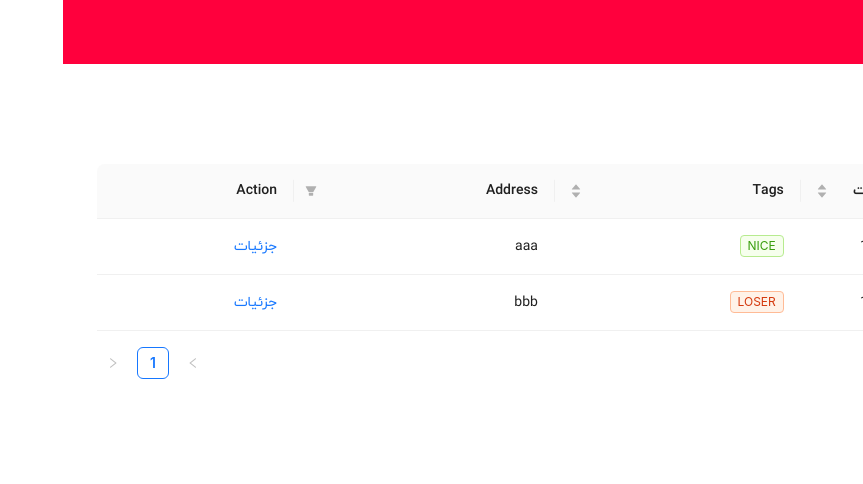
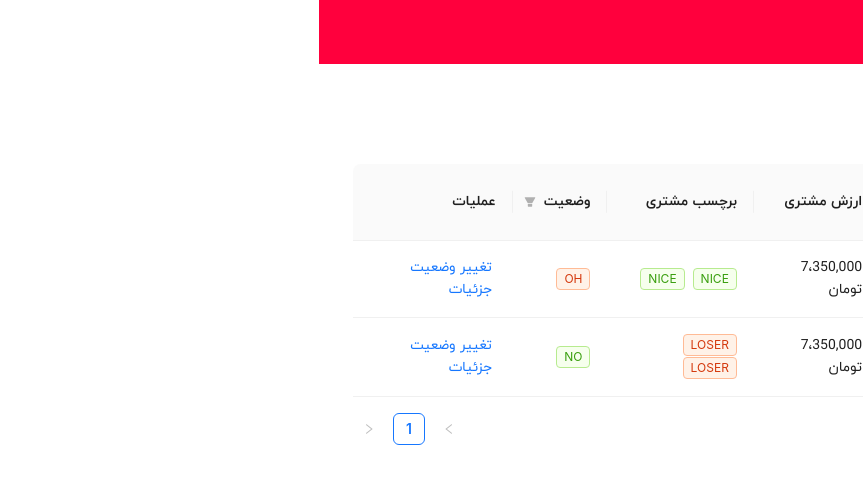
Before and after one commit to Sabamoradi/dashboard, a React (Create React App) app: page /customers in a window 1280 px wide. Shown: the top 484 px of the page, without its empty margins (417-1280 px from the left). Built offline with nearby package versions, Linux system fonts and the light colour scheme.

Commit message:
changes in table of customer

```diff
--- a/src/domain/Customers/container/Table/index.tsx
+++ b/src/domain/Customers/container/Table/index.tsx
@@ -5,13 +5,17 @@ import { Input, Table, Tag, Space } from "antd";
 import type { ColumnType, ColumnsType } from "antd/es/table";
 import "./style.scss";
 import { localTexts } from "../../../../locals/text";
+import { Fragment } from "react";
 
 interface DataType {
   key: string;
   name: string;
   subsDate: string;
+  averagePayment: string;
+  OrderNumber: number;
+  customerValue: string;
   tags: string[];
-  address: string;
+  tagsStatus?: string[];
 }
 
 type DataIndex = keyof DataType;
@@ -21,15 +25,21 @@ const data: DataType[] = [
     key: "1",
     name: "علیرضا رزاقی طاهری",
     subsDate: "1401/10/10",
+    averagePayment: "490,000 تومان",
+    OrderNumber: 15,
+    customerValue: "7،350,000 تومان",
     tags: ["nice"],
-    address:'aaa'
+    tagsStatus: ["oh"],
   },
   {
     key: "2",
     name: "پارسا قدیم خانی",
     subsDate: "1401/10/10",
+    averagePayment: "490,000 تومان",
+    OrderNumber: 20,
+    customerValue: "7،350,000 تومان",
     tags: ["loser"],
-    address:'bbb'
+    tagsStatus: ["no"],
   },
 ];
 
@@ -57,21 +67,37 @@ const CustomerTable = () => {
       title: `${localTexts.customer}`,
       dataIndex: "name",
       key: "name",
-      width: "15%",
       ...getColumnSearchProps("name"),
     },
     {
       title: `${localTexts.customerSubsDate}`,
       dataIndex: "subsDate",
       key: "subsDate",
-      width: "15%",
-      sorter: true,
+      // sorter: true,
     },
     {
-      title: "Tags",
+      title: `${localTexts.averagePayment}`,
+      dataIndex: "averagePayment",
+      key: "averagePayment",
+      // sorter: true,
+    },
+    {
+      title: `${localTexts.OrderNumber}`,
+      dataIndex: "OrderNumber",
+      key: "OrderNumber",
+      // sorter: true,
+    },
+    {
+      title: `${localTexts.customerValue}`,
+      dataIndex: "customerValue",
+      key: "customerValue",
+      // sorter: true,
+    },
+    {
+      title: `${localTexts.customerTag}`,
       key: "tags",
       dataIndex: "tags",
-      sorter: true,
+      // sorter: true,
       render: (tags: string[]) => (
         <span>
           {tags.map((tag) => {
@@ -80,7 +106,38 @@ const CustomerTable = () => {
               color = "volcano";
             }
             return (
-              <Tag color={color} key={tag}>
+              <Fragment key={`${tag}-wrapper`}>
+                <Tag color={color} key={`${tag}-first`}>
+                  {tag.toUpperCase()}
+                </Tag>
+                <Tag color={color} key={`${tag}-second`}>
+                  {tag.toUpperCase()}
+                </Tag>
+              </Fragment>
+            );
+          })}
+        </span>
+      ),
+    },
+    {
+      title: `${localTexts.status}`,
+      key: "tagsStatus",
+      dataIndex: "tagsStatus",
+      filters: [
+        {
+          text: "text",
+          value: "value",
+        },
+      ],
+      render: (tagsStatus: string[]) => (
+        <span>
+          {tagsStatus.map((tag, index) => {
+            let color = tag.length > 5 ? "geekblue" : "green";
+            if (tag === "oh") {
+              color = "volcano";
+            }
+            return (
+              <Tag color={color} key={`${index}-status`}>
                 {tag.toUpperCase()}
               </Tag>
             );
@@ -89,26 +146,17 @@ const CustomerTable = () => {
       ),
     },
     {
-        title: 'Address',
-        dataIndex: 'address',
-        filters: [
-          {
-            text: 'London',
-            value: 'London',
-          },
-          {
-            text: 'New York',
-            value: 'New York',
-          },
-        ],
-      },
-    {
-      title: "Action",
+      title: `${localTexts.action}`,
       key: "action",
       render: (_, record) => (
-        <Space size="middle">
-          <a onClick={() => clickItem()}>جزئیات</a>
-        </Space>
+        <>
+          <Space className="action-item" size="middle">
+            <a onClick={() => clickItem()}>تغییر وضعیت</a>
+          </Space>
+          <Space className="action-item" size="middle">
+            <a onClick={() => clickItem()}>جزئیات</a>
+          </Space>
+        </>
       ),
     },
   ];
--- a/src/domain/Customers/container/Table/style.scss
+++ b/src/domain/Customers/container/Table/style.scss
@@ -3,3 +3,6 @@
 .table-wrapper{
     padding-top: toRem(16);
 }
+.action-item{
+    padding: 0 toRem(4);
+}
--- a/src/locals/text.ts
+++ b/src/locals/text.ts
@@ -13,5 +13,11 @@ export const localTexts = {
   close:"بستن",
   submit:"افزودن",
   customer:"مشتری",
-  customerSubsDate:"تاریخ عضویت"
+  customerSubsDate:"تاریخ عضویت",
+  averagePayment:"میانگین پرداختی",
+  OrderNumber:"تعداد سفارش",
+  customerValue:"ارزش مشتری",
+  customerTag:"برچسب مشتری",
+  status:'وضعیت',
+  action:"عملیات"
 };
```
